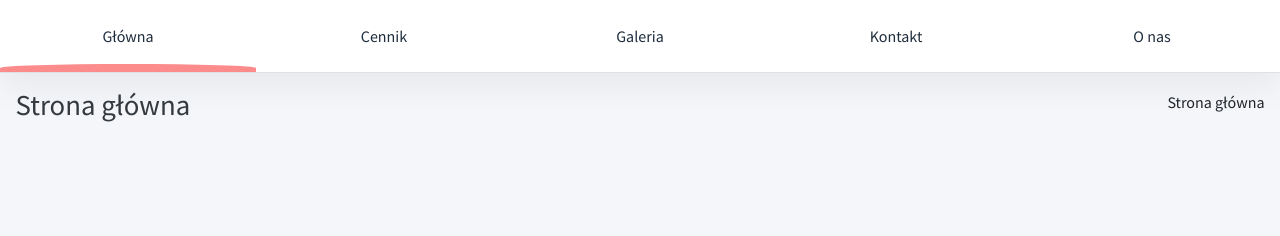
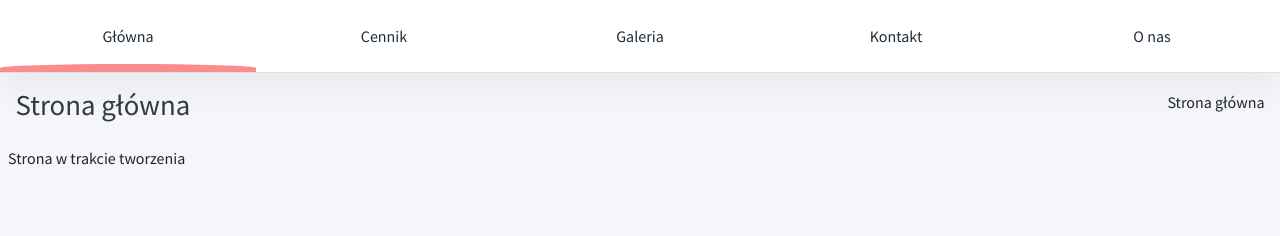
Before and after one commit to waveoffire/salon_fryzjerski, a Vue app: page /home in a window 1280 px wide. Shown: the top 236 px of the page. Built offline with nearby package versions, Linux system fonts and the light colour scheme.

Commit message:
Strona w trakcie tworzenia

```diff
--- a/src/components/About.vue
+++ b/src/components/About.vue
@@ -1,5 +1,5 @@
 <template>
-
+  <div>Strona w trakcie tworzenia</div>
 </template>
 
 <script>
--- a/src/components/Galeria.vue
+++ b/src/components/Galeria.vue
@@ -1,5 +1,5 @@
 <template>
-
+  <div>Strona w trakcie tworzenia</div>
 </template>
 
 <script>
--- a/src/components/Home.vue
+++ b/src/components/Home.vue
@@ -1,7 +1,7 @@
 <template>
-    <div>
-
-    </div>
+  <div>
+    Strona w trakcie tworzenia
+  </div>
 </template>
 
 <script>
```
